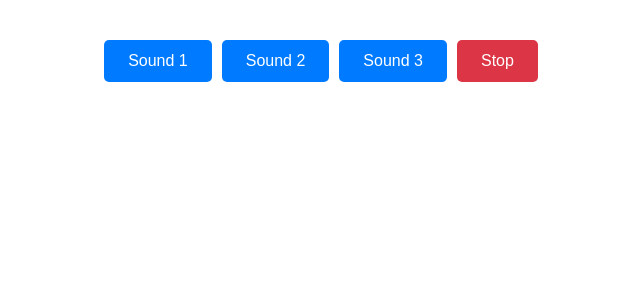
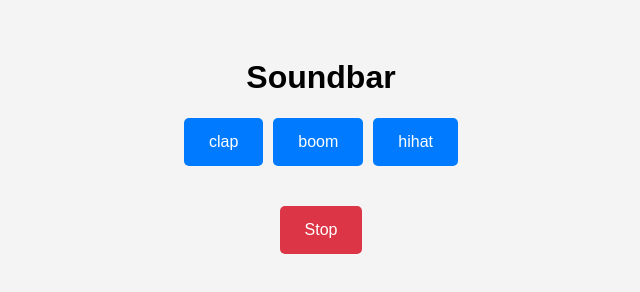
Before and after one commit to acciojob/Soundbar-SaiKiran93814, a website: page main.html in a window 1280 px wide. Shown: the whole page, without its empty margins (319-959 px from the left). Drawn offline with Linux system fonts and the light colour scheme.

Commit message:
created a submission

```diff
--- a/main.html
+++ b/main.html
@@ -2,68 +2,80 @@
 <html lang="en">
 <head>
   <meta charset="UTF-8" />
-  <meta name="viewport" content="width=device-width, initial-scale=1" />
+  <meta name="viewport" content="width=device-width, initial-scale=1.0"/>
   <title>Soundbar</title>
   <style>
+    body {
+      font-family: Arial, sans-serif;
+      text-align: center;
+      padding: 30px;
+      background-color: #f4f4f4;
+    }
+
     #buttons {
+      margin: 20px auto;
       display: flex;
+      flex-wrap: wrap;
       gap: 10px;
       justify-content: center;
-      margin-top: 40px;
     }
+
     .btn, .stop {
-      padding: 12px 24px;
+      padding: 15px 25px;
       font-size: 16px;
+      border: none;
       border-radius: 5px;
-      border: none;
       cursor: pointer;
+      background-color: #007BFF;
       color: white;
+      transition: background-color 0.3s;
     }
-    .btn {
-      background-color: #007bff;
+
+    .btn:hover {
+      background-color: #0056b3;
     }
+
     .stop {
+      margin-top: 20px;
       background-color: #dc3545;
+    }
+
+    .stop:hover {
+      background-color: #a71d2a;
     }
   </style>
 </head>
 <body>
+  <h1>Soundbar</h1>
+  <div id="buttons"></div>
+  <button class="stop">Stop</button>
 
-<section id="buttons">
-  <button class="btn" data-sound="sound1.mp3">Sound 1</button>
-  <button class="btn" data-sound="sound2.mp3">Sound 2</button>
-  <button class="btn" data-sound="sound3.mp3">Sound 3</button>
-  <button class="stop">Stop</button>
-</section>
-
-<script>
-  document.addEventListener('DOMContentLoaded', () => {
-    const buttons = document.querySelectorAll('.btn');
-    const stopButton = document.querySelector('.stop');
+  <script>
+    const soundNames = ['clap', 'boom', 'hihat']; // Add or remove as needed
+    const buttonsContainer = document.getElementById('buttons');
     let currentAudio = null;
 
-    buttons.forEach(button => {
-      button.addEventListener('click', () => {
+    soundNames.forEach(sound => {
+      const btn = document.createElement('button');
+      btn.innerText = sound;
+      btn.classList.add('btn');
+      btn.addEventListener('click', () => {
         if (currentAudio) {
           currentAudio.pause();
           currentAudio.currentTime = 0;
         }
-        const soundFile = button.getAttribute('data-sound');
-        currentAudio = new Audio('https://interactive-examples.mdn.mozilla.net/media/examples/t-rex-roar.mp3');
-
+        currentAudio = new Audio(`sounds/${sound}.wav`);
         currentAudio.play();
       });
+      buttonsContainer.appendChild(btn);
     });
 
-    stopButton.addEventListener('click', () => {
+    document.querySelector('.stop').addEventListener('click', () => {
       if (currentAudio) {
         currentAudio.pause();
         currentAudio.currentTime = 0;
-        currentAudio = null;
       }
     });
-  });
-</script>
-
+  </script>
 </body>
 </html>
```
